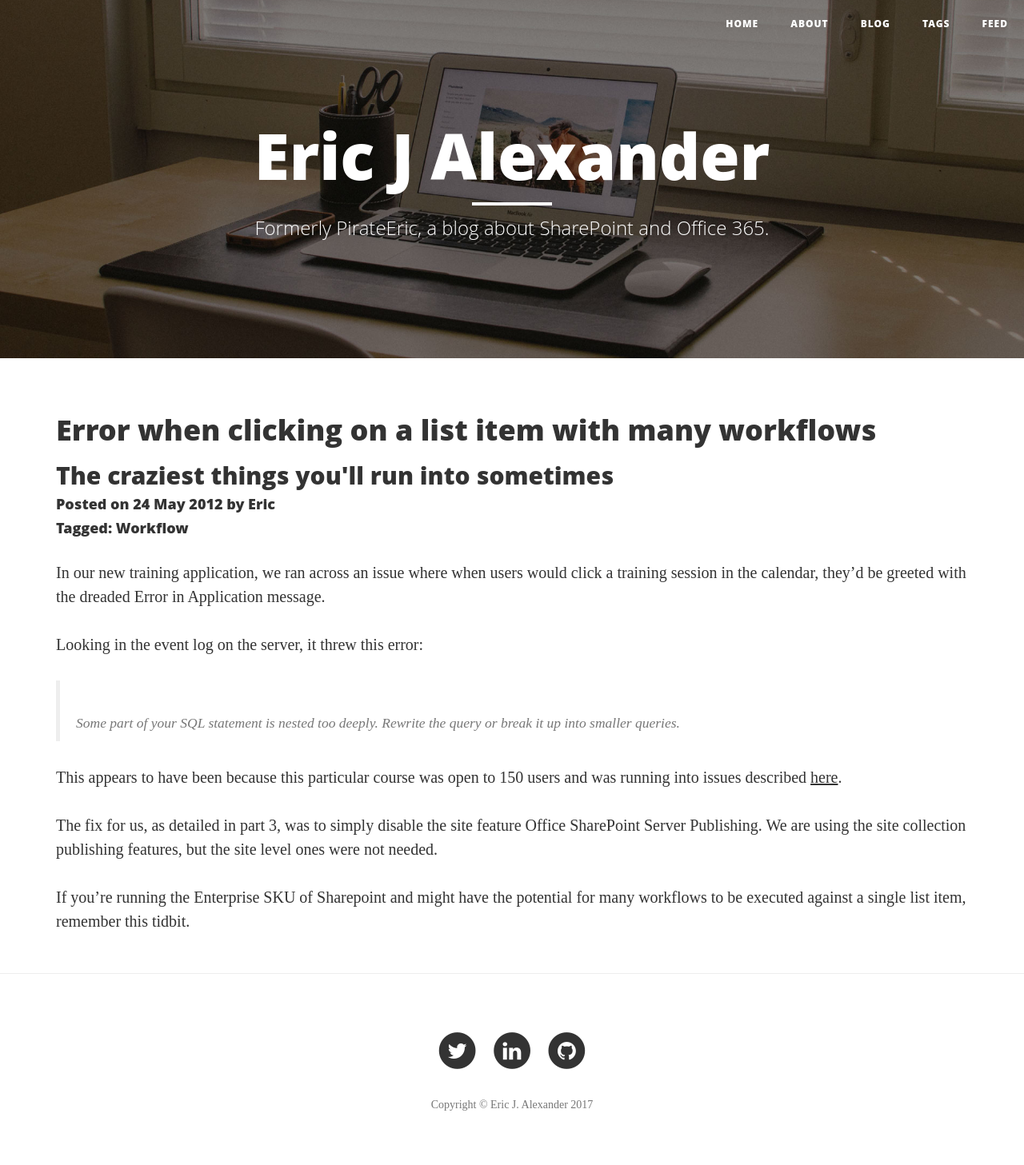
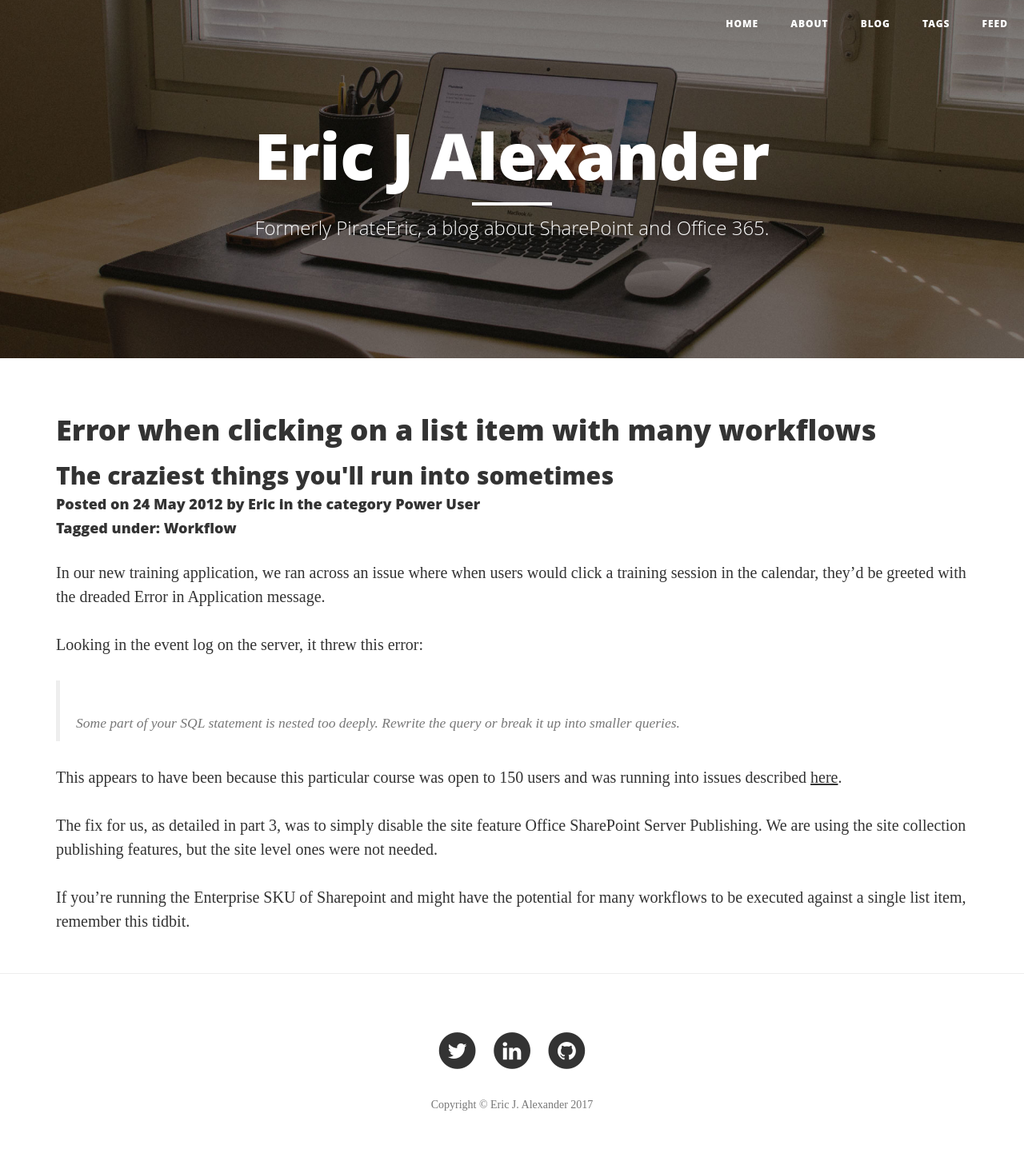
Before and after one commit to ejaya2/ejaya2.github.io, a Jekyll site: the page built from _posts/2012-05-24-Error-clicking-on-list-item.md, in a window 1280 px wide. Shown: the whole page at 80% size. Built offline with Jekyll 4.4.1, drawn with Linux system fonts in a browser that asks for light colours.

Commit message:
Update post.html

```diff
--- a/_layouts/post.html
+++ b/_layouts/post.html
@@ -12,8 +12,8 @@
 		<div class="container">
 			<h1 class="post-title"><a href="{{ page.url }}" title="Permalink for this article">{{ page.title }}</a></h1>
 			<h2 class="post-subtitle">{{ page.subtitle }}</h2>
-			<h4>Posted on <a href="{{ page.url }}" title="Permalink for this article">{{ page.date | date_to_long_string }}</a> by {{ page.author }}</h4>
-			<h4 class="item_tags">Tagged: {% for tag in page.tags %}{{ tag }} {% if forloop.last != true %}, {% endif %}{% endfor %}</h4>
+			<h4>Posted on <a href="{{ page.url }}" title="Permalink for this article">{{ page.date | date_to_long_string }}</a> by {{ page.author }} in the category {{ page.category }}</h4>
+			<h4 class="item_tags">Tagged under: {% for tag in page.tags %}{{ tag }} {% if forloop.last != true %}, {% endif %}{% endfor %}</h4>
 			{{ content }}
 		</div>
 
```
